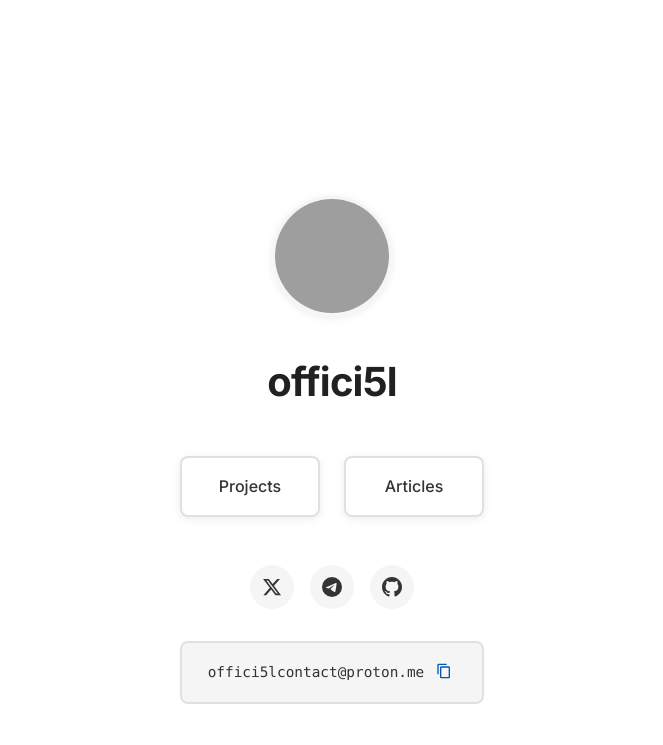
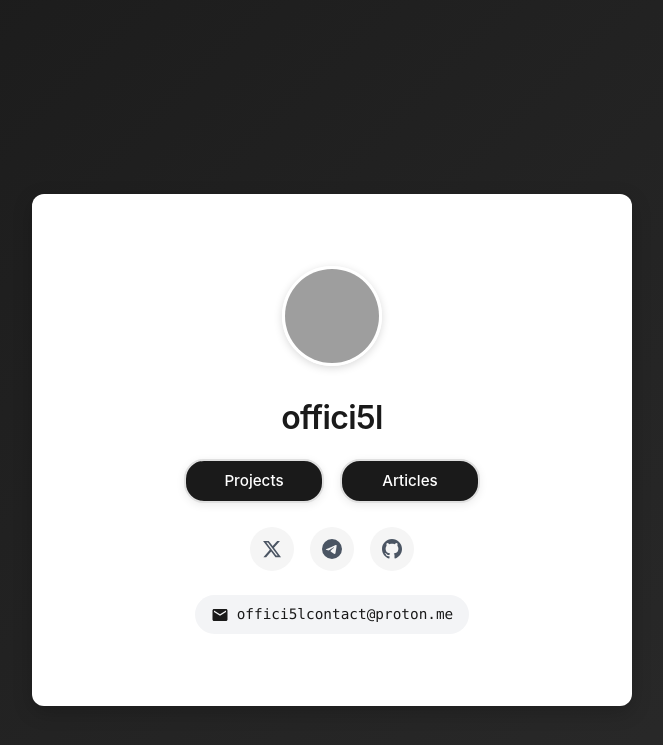
Before and after one commit to offici5l/offici5l.github.io, a Jekyll site: the page built from index.md, in a window 1280 px wide. Shown: the top 745 px of the page, without its empty margins (308-971 px from the left). Built offline with Jekyll 4.4.1, drawn with Linux system fonts in a browser that asks for light colours; grey boxes are pictures that could not be loaded.

Commit message:
Update home.html

```diff
--- a/_layouts/home.html
+++ b/_layouts/home.html
@@ -16,21 +16,15 @@ layout: default
 
                 <!-- Navigation -->
                 <nav class="main-nav">
-                    <a href="{{
-    '/projects' | relative_url }}" class="nav-button">
-                        <span class="btn-text">Projects</span>
-                    </a>
-                    <a href="{{
-    '/articles' | relative_url }}" class="nav-button">
-                        <span class="btn-text">Articles</span>
-                    </a>
+                    <a href="{{ '/projects' | relative_url }}" class="nav-button">Projects</a>
+                    <a href="{{ '/articles' | relative_url }}" class="nav-button">Articles</a>
                 </nav>
 
                 <!-- Social Links -->
                 <div class="social-links">
                     {% if site.twitter_username %}
                     <a href="https://twitter.com/{{ site.twitter_username }}" class="social-link" aria-label="Follow on X (Twitter)" target="_blank" rel="noopener">
-                        <svg viewBox="0 0 24 24" fill="currentColor">
+                        <svg viewBox="0 0 24 24" fill="currentColor" class="social-icon">
                             <path d="M18.244 2.25h3.308l-7.227 8.26 8.502 11.24H16.17l-5.214-6.817L4.99 21.75H1.68l7.73-8.835L1.254 2.25H8.08l4.713 6.231zm-1.161 17.52h1.833L7.084 4.126H5.117z"/>
                         </svg>
                     </a>
@@ -38,7 +32,7 @@ layout: default
 
                     {% if site.telegram_username %}
                     <a href="https://t.me/{{ site.telegram_username }}" class="social-link" aria-label="Join Telegram channel" target="_blank" rel="noopener">
-                        <svg viewBox="0 0 24 24" fill="currentColor">
+                        <svg viewBox="0 0 24 24" fill="currentColor" class="social-icon">
                             <path d="M11.944 0A12 12 0 0 0 0 12a12 12 0 0 0 12 12 12 12 0 0 0 12-12A12 12 0 0 0 12 0a12 12 0 0 0-.056 0zm4.962 7.224c.1-.002.321.023.465.14a.506.506 0 0 1 .171.325c.016.093.036.306.02.472-.18 1.898-.962 6.502-1.36 8.627-.168.9-.499 1.201-.82 1.23-.696.065-1.225-.46-1.9-.902-1.056-.693-1.653-1.124-2.678-1.8-1.185-.78-.417-1.21.258-1.91.177-.184 3.247-2.977 3.307-3.23.007-.032.014-.15-.056-.212s-.174-.041-.249-.024c-.106.024-1.793 1.14-5.061 3.345-.48.33-.913.49-1.302.48-.428-.008-1.252-.241-1.865-.44-.752-.245-1.349-.374-1.297-.789.027-.216.325-.437.893-.663 3.498-1.524 5.83-2.529 6.998-3.014 3.332-1.386 4.025-1.627 4.476-1.635z"/>
                         </svg>
                     </a>
@@ -46,7 +40,7 @@ layout: default
 
                     {% if site.github_username %}
                     <a href="https://github.com/{{ site.github_username }}" class="social-link" aria-label="View GitHub profile" target="_blank" rel="noopener">
-                        <svg viewBox="0 0 24 24" fill="currentColor">
+                        <svg viewBox="0 0 24 24" fill="currentColor" class="social-icon">
                             <path d="M12 0c-6.626 0-12 5.373-12 12 0 5.302 3.438 9.8 8.207 11.387.599.111.793-.261.793-.577v-2.234c-3.338.726-4.033-1.416-4.033-1.416-.546-1.387-1.333-1.756-1.333-1.756-1.089-.745.083-.729.083-.729 1.205.084 1.839 1.237 1.839 1.237 1.07 1.834 2.807 1.304 3.492.997.107-.775.418-1.305.762-1.604-2.665-.305-5.467-1.334-5.467-5.931 0-1.311.469-2.381 1.236-3.221-.124-.303-.535-1.524.117-3.176 0 0 1.008-.322 3.301 1.23.957-.266 1.983-.399 3.003-.404 1.02.005 2.047.138 3.006.404 2.291-1.552 3.297-1.23 3.297-1.23.653 1.653.242 2.874.118 3.176.77.84 1.235 1.911 1.235 3.221 0 4.609-2.807 5.624-5.479 5.921.43.372.823 1.102.823 2.222v3.293c0 .319.192.694.801.576 4.765-1.589 8.199-6.086 8.199-11.386 0-6.627-5.373-12-12-12z"/>
                         </svg>
                     </a>
@@ -55,17 +49,184 @@ layout: default
 
                 <!-- Contact -->
                 <div class="contact-section">
-                    <div class="email-container">
+                    <a href="mailto:{{ site.email }}" class="email-link" title="إرسال بريد إلكتروني">
+                        <svg viewBox="0 0 24 24" fill="currentColor" class="email-icon">
+                            <path d="M20 4H4c-1.1 0-1.99.9-1.99 2L2 18c0 1.1.9 2 2 2h16c1.1 0 2-.9 2-2V6c0-1.1-.9-2-2-2zm0 4l-8 5-8-5V6l8 5 8-5v2z"/>
+                        </svg>
                         <span class="email-text">{{ site.email }}</span>
-                        <button class="copy-email-btn" aria-label="Copy email to clipboard">
-                            <svg viewBox="0 0 24 24" fill="currentColor">
-                                <path d="M16 1H4c-1.1 0-2 .9-2 2v14h2V3h12V1zm3 4H8c-1.1 0-2 .9-2 2v14c0 1.1.9 2 2 2h11c1.1 0 2-.9 2-2V7c0-1.1-.9-2-2-2zm0 16H8V7h11v14z"/>
-                            </svg>
-                        </button>
-                    </div>
-                    <div class="copy-notification">Email copied to clipboard!</div>
+                    </a>
                 </div>
             </div>
         </div>
     </div>
 </main>
+
+<style>
+*, *::before, *::after {
+    box-sizing: border-box;
+    margin: 0;
+    padding: 0;
+}
+
+.home-page {
+    min-height: 100vh;
+    display: flex;
+    align-items: center;
+    justify-content: center;
+    background: linear-gradient(135deg, #1a1a1a 0%, #2c2c2c 100%);
+    font-family: -apple-system, BlinkMacSystemFont, 'Segoe UI', Roboto, sans-serif;
+}
+
+.container {
+    max-width: 700px;
+    width: 90%;
+    padding: 2rem;
+}
+
+.hero {
+    text-align: center;
+    background: #ffffff;
+    border-radius: 12px;
+    padding: 2.5rem;
+    box-shadow: 0 6px 20px rgba(0, 0, 0, 0.2);
+}
+
+.profile-image {
+    margin-bottom: 1.5rem;
+}
+
+.profile-img {
+    width: 100px;
+    height: 100px;
+    border-radius: 50%;
+    border: 3px solid #ffffff;
+    box-shadow: 0 2px 8px rgba(0, 0, 0, 0.15);
+    transition: transform 0.3s ease;
+}
+
+.profile-img:hover {
+    transform: scale(1.05);
+}
+
+.hero-title {
+    font-size: 2rem;
+    margin-bottom: 1.25rem;
+    color: #1a1a1a;
+    font-weight: 600;
+}
+
+.main-nav {
+    display: flex;
+    justify-content: center;
+    gap: 1rem;
+    margin-bottom: 1.5rem;
+}
+
+.nav-button {
+    padding: 0.5rem 1.25rem;
+    background: #1a1a1a;
+    color: #ffffff;
+    border-radius: 20px;
+    text-decoration: none;
+    font-size: 0.95rem;
+    font-weight: 500;
+    transition: background 0.3s ease, color 0.3s ease;
+}
+
+.nav-button:hover {
+    background: #3b82f6;
+    color: #ffffff;
+}
+
+.social-links {
+    display: flex;
+    justify-content: center;
+    gap: 1rem;
+    margin-bottom: 1.5rem;
+}
+
+.social-link {
+    color: #4b5563;
+    transition: color 0.3s ease;
+}
+
+.social-link:hover {
+    color: #3b82f6;
+}
+
+.social-icon {
+    width: 22px;
+    height: 22px;
+}
+
+.contact-section {
+    margin-top: 1.25rem;
+}
+
+.email-link {
+    display: inline-flex;
+    align-items: center;
+    gap: 0.5rem;
+    color: #1a1a1a;
+    text-decoration: none;
+    font-size: 1rem;
+    font-weight: 500;
+    padding: 0.5rem 1rem;
+    border-radius: 20px;
+    background: #f3f4f6;
+    transition: background 0.3s ease, color 0.3s ease;
+}
+
+.email-link:hover {
+    background: #3b82f6;
+    color: #ffffff;
+}
+
+.email-icon {
+    width: 18px;
+    height: 18px;
+    transition: color 0.3s ease;
+}
+
+.email-link:hover .email-icon {
+    color: #ffffff;
+}
+
+.email-text {
+    color: inherit;
+}
+
+@media (max-width: 600px) {
+    .container {
+        padding: 1.5rem;
+    }
+
+    .hero {
+        padding: 2rem 1rem;
+    }
+
+    .hero-title {
+        font-size: 1.75rem;
+    }
+
+    .profile-img {
+        width: 80px;
+        height: 80px;
+    }
+
+    .nav-button {
+        padding: 0.5rem 1rem;
+        font-size: 0.85rem;
+    }
+
+    .email-link {
+        font-size: 0.9rem;
+        padding: 0.5rem 0.75rem;
+    }
+
+    .email-icon {
+        width: 16px;
+        height: 16px;
+    }
+}
+</style>
```
